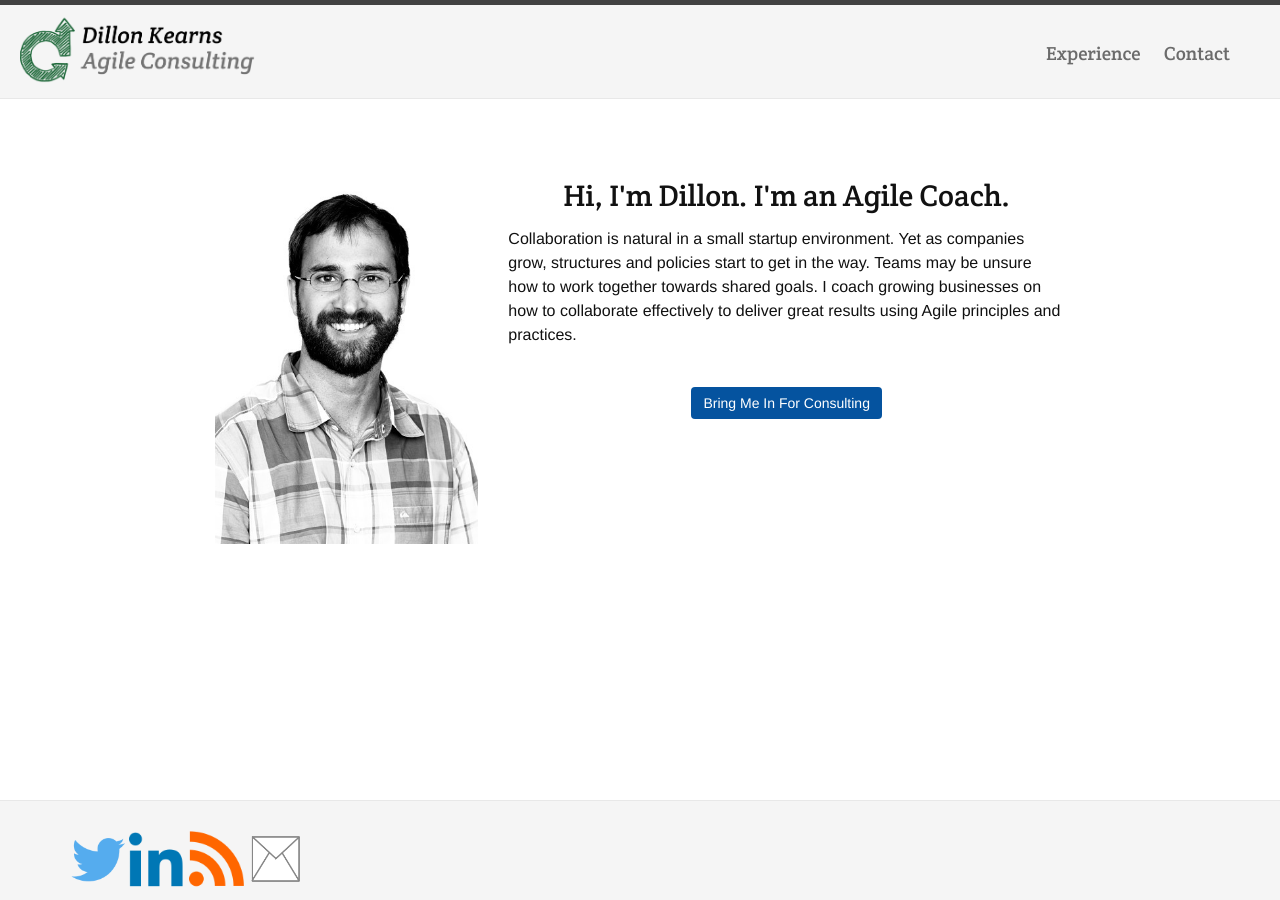
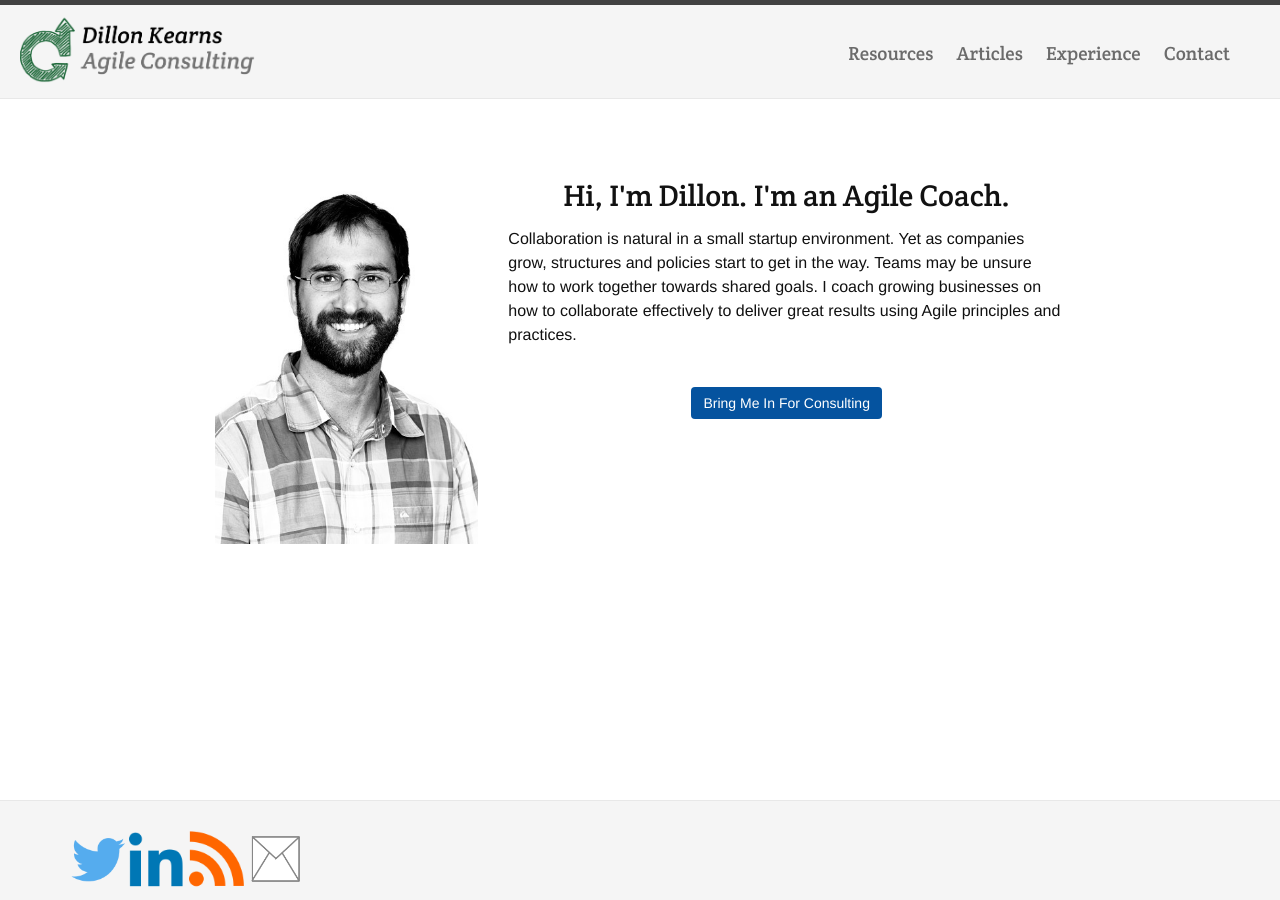
Before and after one commit to dillonkearns/dillonkearns.github.io, a Jekyll site: the page built from index.html, in a window 1280 px wide. Built offline with Jekyll 4.4.1, drawn with Linux system fonts in a browser that asks for light colours; nearby versions of some CDN libraries.

Commit message:
Show resources and articles links.

```diff
--- a/_includes/header.html
+++ b/_includes/header.html
@@ -14,8 +14,9 @@
     </a>
 
     <div class="trigger">
+      <a class="page-link" href="/resources">Resources</a>
+      <a class="page-link" href="/articles">Articles</a>
       <a class="page-link" href="/experience">Experience</a>
-      <!-- <a class="page-link" href="/blog">Blog</a> -->
       <a class="page-link" href="/contact">Contact</a>
     </div>
   </nav>
```
